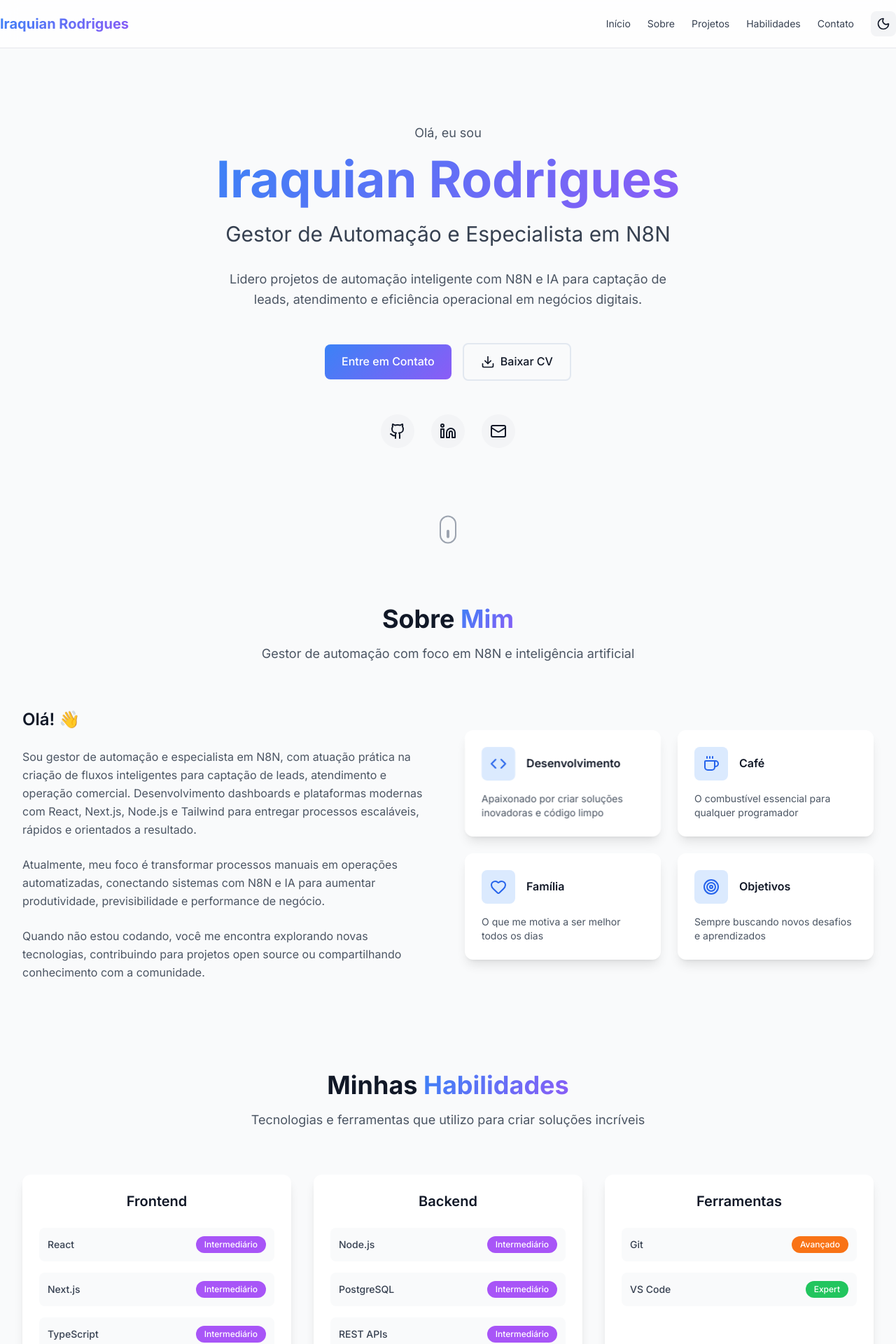
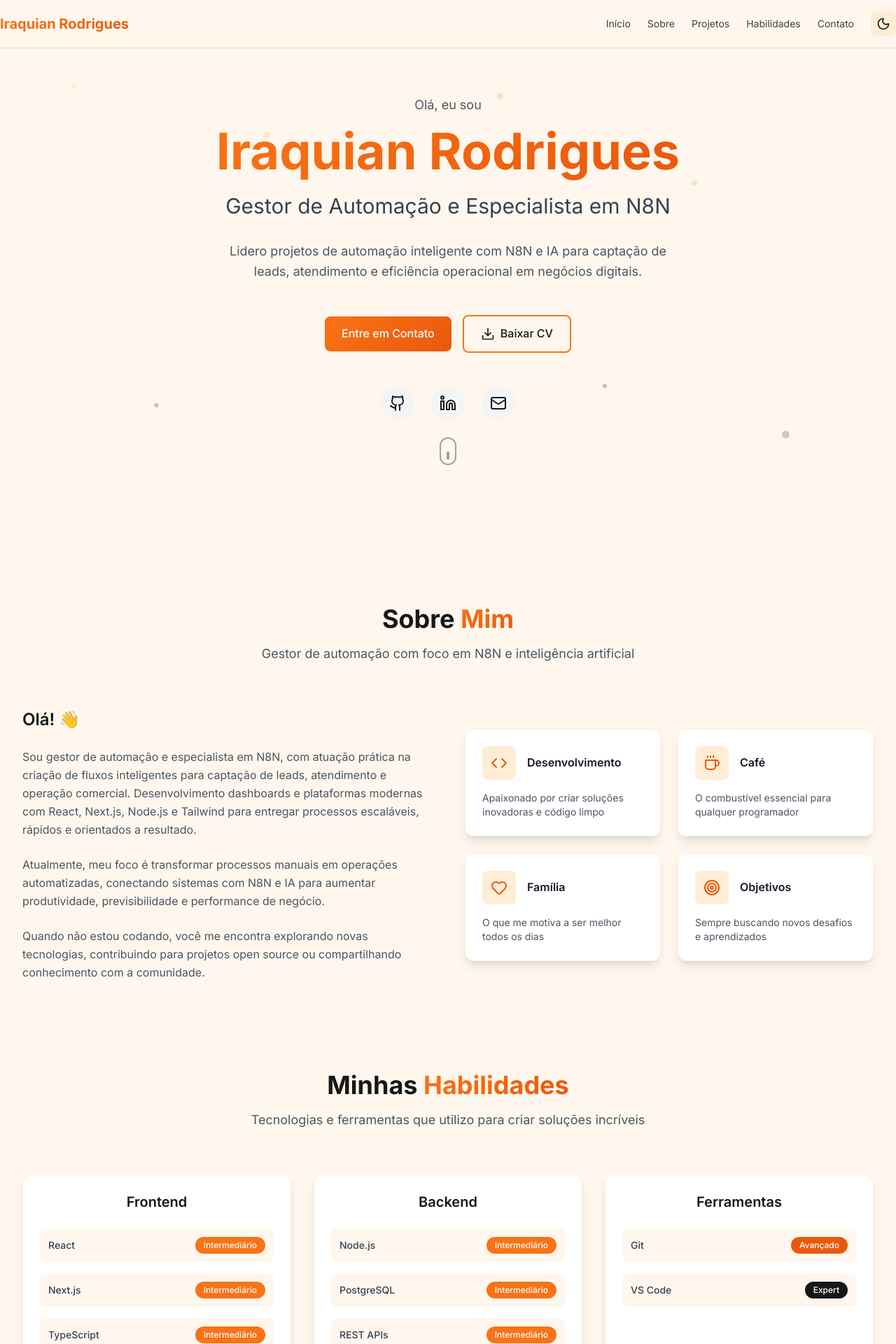
Before and after one commit to IraquianRodrigues/portfolioiraquian, a Next.js app: page / in a window 1280 px wide. Shown: the top 1920 px of the page at 70% size. Built offline with nearby package versions, Linux system fonts and the light colour scheme.

Commit message:
mudando a cor

```diff
--- a/src/app/globals.css
+++ b/src/app/globals.css
@@ -5,18 +5,18 @@
 /* Variáveis CSS personalizadas para melhor performance */
 :root {
   --font-inter: 'Inter', -apple-system, BlinkMacSystemFont, 'Segoe UI', Roboto, sans-serif;
-  --color-primary: #3b82f6;
-  --color-secondary: #8b5cf6;
-  --color-accent: #06b6d4;
+  --color-primary: #f97316;
+  --color-secondary: #ea580c;
+  --color-accent: #fb923c;
   --color-success: #10b981;
   --color-warning: #f59e0b;
   --color-error: #ef4444;
-  --color-text-primary: #111827;
-  --color-text-secondary: #6b7280;
-  --color-bg-primary: #f8fafc;
-  --color-bg-secondary: #e2e8f0;
-  --color-bg-dark: #0f172a;
-  --color-bg-dark-secondary: #1e293b;
+  --color-text-primary: #171717;
+  --color-text-secondary: #525252;
+  --color-bg-primary: #fff7ed;
+  --color-bg-secondary: #fed7aa;
+  --color-bg-dark: #050505;
+  --color-bg-dark-secondary: #171717;
   --transition-fast: 150ms ease-in-out;
   --transition-normal: 300ms ease-in-out;
   --transition-slow: 500ms ease-in-out;
@@ -127,7 +127,7 @@
   }
 
   .button-secondary {
-    border: 2px solid var(--color-bg-secondary);
+    border: 2px solid var(--color-primary);
     color: var(--color-text-primary);
     padding: 0.75rem 1.5rem;
     border-radius: 0.5rem;
@@ -138,7 +138,8 @@
   }
 
   .button-secondary:hover {
-    background-color: var(--color-bg-secondary);
+    background-color: var(--color-primary);
+    color: #ffffff;
     border-color: var(--color-primary);
   }
 
--- a/src/app/layout.tsx
+++ b/src/app/layout.tsx
@@ -70,8 +70,8 @@ export const metadata: Metadata = {
   classification: 'Portfolio',
   viewport: "width=device-width, initial-scale=1",
   themeColor: [
-    { media: "(prefers-color-scheme: light)", color: "#f8fafc" },
-    { media: "(prefers-color-scheme: dark)", color: "#0f172a" }
+    { media: "(prefers-color-scheme: light)", color: "#f97316" },
+    { media: "(prefers-color-scheme: dark)", color: "#050505" }
   ],
   manifest: '/manifest.json',
   icons: {
@@ -99,7 +99,7 @@ export default function RootLayout({
         <link rel="dns-prefetch" href="https://fonts.googleapis.com" />
         <meta name="google-site-verification" content="your-verification-code" />
       </head>
-      <body className={`${inter.className} bg-gray-50 dark:bg-gray-900 text-gray-900 dark:text-gray-100 antialiased`}>
+      <body className={`${inter.className} bg-orange-50 dark:bg-black text-neutral-900 dark:text-neutral-100 antialiased`}>
         {children}
       </body>
     </html>
--- a/src/components/About.tsx
+++ b/src/components/About.tsx
@@ -28,7 +28,7 @@ const About = () => {
     ];
 
     return (
-        <section id="about" className="section-padding bg-gray-50 dark:bg-gray-800">
+        <section id="about" className="section-padding bg-orange-50 dark:bg-black">
             <div className="container-custom">
                 <motion.div
                     initial={{ opacity: 0, y: 50 }}
@@ -90,11 +90,11 @@ const About = () => {
                                 whileInView={{ opacity: 1, y: 0 }}
                                 transition={{ duration: 0.5, delay: index * 0.1 }}
                                 viewport={{ once: true }}
-                                className="card-hover p-6 bg-white dark:bg-gray-700 rounded-xl shadow-lg"
+                                className="card-hover p-6 bg-white dark:bg-neutral-900 rounded-xl shadow-lg border border-orange-100 dark:border-neutral-800"
                             >
                                 <div className="flex items-center mb-4">
-                                    <div className="p-3 bg-blue-100 dark:bg-blue-900/30 rounded-lg mr-4">
-                                        <interest.icon className="text-blue-600 dark:text-blue-400" size={24} />
+                                    <div className="p-3 bg-orange-100 dark:bg-orange-900/30 rounded-lg mr-4">
+                                        <interest.icon className="text-orange-600 dark:text-orange-400" size={24} />
                                     </div>
                                     <h4 className="font-semibold text-gray-900 dark:text-gray-100">
                                         {interest.title}
--- a/src/components/Hero.tsx
+++ b/src/components/Hero.tsx
@@ -4,6 +4,17 @@ import { motion } from 'framer-motion';
 import { Download, Github, Linkedin, Mail } from 'lucide-react';
 
 const Hero = () => {
+    const particles = [
+        { left: '8%', top: '15%', size: 8, duration: 7, delay: 0, color: 'bg-orange-500/40' },
+        { left: '18%', top: '75%', size: 6, duration: 9, delay: 1, color: 'bg-black/30 dark:bg-orange-400/30' },
+        { left: '30%', top: '25%', size: 10, duration: 8, delay: 0.5, color: 'bg-orange-400/35' },
+        { left: '42%', top: '65%', size: 7, duration: 10, delay: 1.5, color: 'bg-black/25 dark:bg-orange-300/25' },
+        { left: '56%', top: '18%', size: 9, duration: 7.5, delay: 0.8, color: 'bg-orange-500/45' },
+        { left: '67%', top: '72%', size: 6, duration: 9.5, delay: 2.2, color: 'bg-black/30 dark:bg-orange-400/30' },
+        { left: '78%', top: '35%', size: 8, duration: 8.5, delay: 1.1, color: 'bg-orange-400/35' },
+        { left: '88%', top: '80%', size: 11, duration: 10.5, delay: 0.2, color: 'bg-black/25 dark:bg-orange-300/25' }
+    ];
+
     const socialLinks = [
         {
             name: 'GitHub',
@@ -26,8 +37,24 @@ const Hero = () => {
     ];
 
     return (
-        <section id="home" className="min-h-screen flex items-center justify-center section-padding pt-20">
-            <div className="container-custom text-center">
+        <section id="home" className="relative overflow-hidden min-h-screen flex items-center justify-center section-padding pt-20">
+            <div className="absolute inset-0 pointer-events-none">
+                {particles.map((particle, index) => (
+                    <motion.span
+                        key={index}
+                        className={`absolute rounded-full ${particle.color}`}
+                        style={{
+                            left: particle.left,
+                            top: particle.top,
+                            width: particle.size,
+                            height: particle.size
+                        }}
+                        animate={{ y: [0, -28, 0], x: [0, 10, -10, 0], opacity: [0.2, 0.8, 0.2] }}
+                        transition={{ duration: particle.duration, delay: particle.delay, repeat: Infinity, ease: 'easeInOut' }}
+                    />
+                ))}
+            </div>
+            <div className="container-custom text-center relative z-10">
                 <motion.div
                     initial={{ opacity: 0, y: 50 }}
                     animate={{ opacity: 1, y: 0 }}
@@ -110,7 +137,7 @@ const Hero = () => {
                         initial={{ opacity: 0 }}
                         animate={{ opacity: 1 }}
                         transition={{ delay: 1.2 }}
-                        className="flex justify-center items-center space-x-6"
+                        className="flex justify-center items-center space-x-6 mb-20"
                     >
                         {socialLinks.map((social, index) => (
                             <motion.a
@@ -134,7 +161,7 @@ const Hero = () => {
                     initial={{ opacity: 0 }}
                     animate={{ opacity: 1 }}
                     transition={{ delay: 2 }}
-                    className="absolute bottom-8 left-1/2 transform -translate-x-1/2"
+                    className="absolute bottom-6 left-1/2 transform -translate-x-1/2"
                 >
                     <motion.div
                         animate={{ y: [0, 10, 0] }}
--- a/src/components/Navbar.tsx
+++ b/src/components/Navbar.tsx
@@ -33,7 +33,7 @@ const Navbar = () => {
         <motion.nav
             initial={{ y: -100 }}
             animate={{ y: 0 }}
-            className="fixed top-0 w-full bg-white/80 dark:bg-gray-900/80 backdrop-blur-md z-50 border-b border-gray-200 dark:border-gray-700"
+            className="fixed top-0 w-full bg-orange-50/80 dark:bg-black/80 backdrop-blur-md z-50 border-b border-orange-200 dark:border-neutral-800"
         >
             <div className="container-custom py-4">
                 <div className="flex items-center justify-between">
@@ -52,7 +52,7 @@ const Navbar = () => {
                                 key={item.name}
                                 href={item.href}
                                 whileHover={{ scale: 1.1 }}
-                                className="text-gray-700 dark:text-gray-300 hover:text-blue-600 dark:hover:text-blue-400 transition-colors text-sm"
+                                className="text-neutral-700 dark:text-neutral-300 hover:text-orange-600 dark:hover:text-orange-400 transition-colors text-sm"
                             >
                                 {item.name}
                             </motion.a>
@@ -63,7 +63,7 @@ const Navbar = () => {
                             whileHover={{ scale: 1.1 }}
                             whileTap={{ scale: 0.9 }}
                             onClick={toggleTheme}
-                            className="p-2 rounded-lg bg-gray-100 dark:bg-gray-800 hover:bg-gray-200 dark:hover:bg-gray-700 transition-colors"
+                            className="p-2 rounded-lg bg-orange-100 dark:bg-neutral-900 hover:bg-orange-200 dark:hover:bg-neutral-800 transition-colors"
                         >
                             {isDark ? <Sun size={20} /> : <Moon size={20} />}
                         </motion.button>
@@ -75,7 +75,7 @@ const Navbar = () => {
                             whileHover={{ scale: 1.1 }}
                             whileTap={{ scale: 0.9 }}
                             onClick={toggleTheme}
-                            className="p-2 rounded-lg bg-gray-100 dark:bg-gray-800 hover:bg-gray-200 dark:hover:bg-gray-700 transition-colors"
+                            className="p-2 rounded-lg bg-orange-100 dark:bg-neutral-900 hover:bg-orange-200 dark:hover:bg-neutral-800 transition-colors"
                         >
                             {isDark ? <Sun size={20} /> : <Moon size={20} />}
                         </motion.button>
@@ -84,7 +84,7 @@ const Navbar = () => {
                             whileHover={{ scale: 1.1 }}
                             whileTap={{ scale: 0.9 }}
                             onClick={() => setIsOpen(!isOpen)}
-                            className="p-2 rounded-lg bg-gray-100 dark:bg-gray-800 hover:bg-gray-200 dark:hover:bg-gray-700 transition-colors"
+                            className="p-2 rounded-lg bg-orange-100 dark:bg-neutral-900 hover:bg-orange-200 dark:hover:bg-neutral-800 transition-colors"
                         >
                             {isOpen ? <X size={20} /> : <Menu size={20} />}
                         </motion.button>
@@ -97,7 +97,7 @@ const Navbar = () => {
                         initial={{ opacity: 0, height: 0 }}
                         animate={{ opacity: 1, height: 'auto' }}
                         exit={{ opacity: 0, height: 0 }}
-                        className="md:hidden mt-4 pb-4 border-t border-gray-200 dark:border-gray-700"
+                        className="md:hidden mt-4 pb-4 border-t border-orange-200 dark:border-neutral-800"
                     >
                         <div className="flex flex-col space-y-4 pt-4">
                             {navItems.map((item) => (
@@ -105,7 +105,7 @@ const Navbar = () => {
                                     key={item.name}
                                     href={item.href}
                                     onClick={() => setIsOpen(false)}
-                                    className="text-gray-700 dark:text-gray-300 hover:text-blue-600 dark:hover:text-blue-400 transition-colors"
+                                    className="text-neutral-700 dark:text-neutral-300 hover:text-orange-600 dark:hover:text-orange-400 transition-colors"
                                 >
                                     {item.name}
                                 </a>
--- a/src/components/Skills.tsx
+++ b/src/components/Skills.tsx
@@ -35,15 +35,15 @@ const Skills = () => {
   const getLevelColor = (level: string) => {
     switch (level) {
       case 'Iniciante':
-        return 'bg-blue-500';
+        return 'bg-orange-400';
       case 'Intermediário':
-        return 'bg-purple-500';
+        return 'bg-orange-500';
       case 'Avançado':
-        return 'bg-orange-500';
+        return 'bg-orange-600';
       case 'Expert':
-        return 'bg-green-500';
+        return 'bg-neutral-900';
       default:
-        return 'bg-gray-500';
+        return 'bg-neutral-700';
     }
   };
 
@@ -82,7 +82,7 @@ const Skills = () => {
               whileInView={{ opacity: 1, y: 0 }}
               transition={{ duration: 0.8, delay: categoryIndex * 0.2 }}
               viewport={{ once: true }}
-              className="bg-white dark:bg-gray-800 rounded-xl p-6 shadow-lg"
+              className="bg-white dark:bg-neutral-900 rounded-xl p-6 shadow-lg border border-orange-100 dark:border-neutral-800"
             >
               <h3 className="text-xl font-semibold mb-6 text-center">
                 {category.title}
@@ -96,7 +96,7 @@ const Skills = () => {
                     whileInView={{ opacity: 1, x: 0 }}
                     transition={{ duration: 0.5, delay: categoryIndex * 0.2 + skillIndex * 0.1 }}
                     viewport={{ once: true }}
-                    className="flex justify-between items-center p-3 bg-gray-50 dark:bg-gray-700 rounded-lg"
+                    className="flex justify-between items-center p-3 bg-orange-50 dark:bg-neutral-800 rounded-lg"
                   >
                     <span className="text-sm font-medium text-gray-700 dark:text-gray-300">
                       {skill.name}
```
Also changed, not shown: src/components/Contact.tsx (+14 -14 lines), src/components/Footer.tsx (+12 -12 lines), src/components/Projects.tsx (+10 -10 lines).
